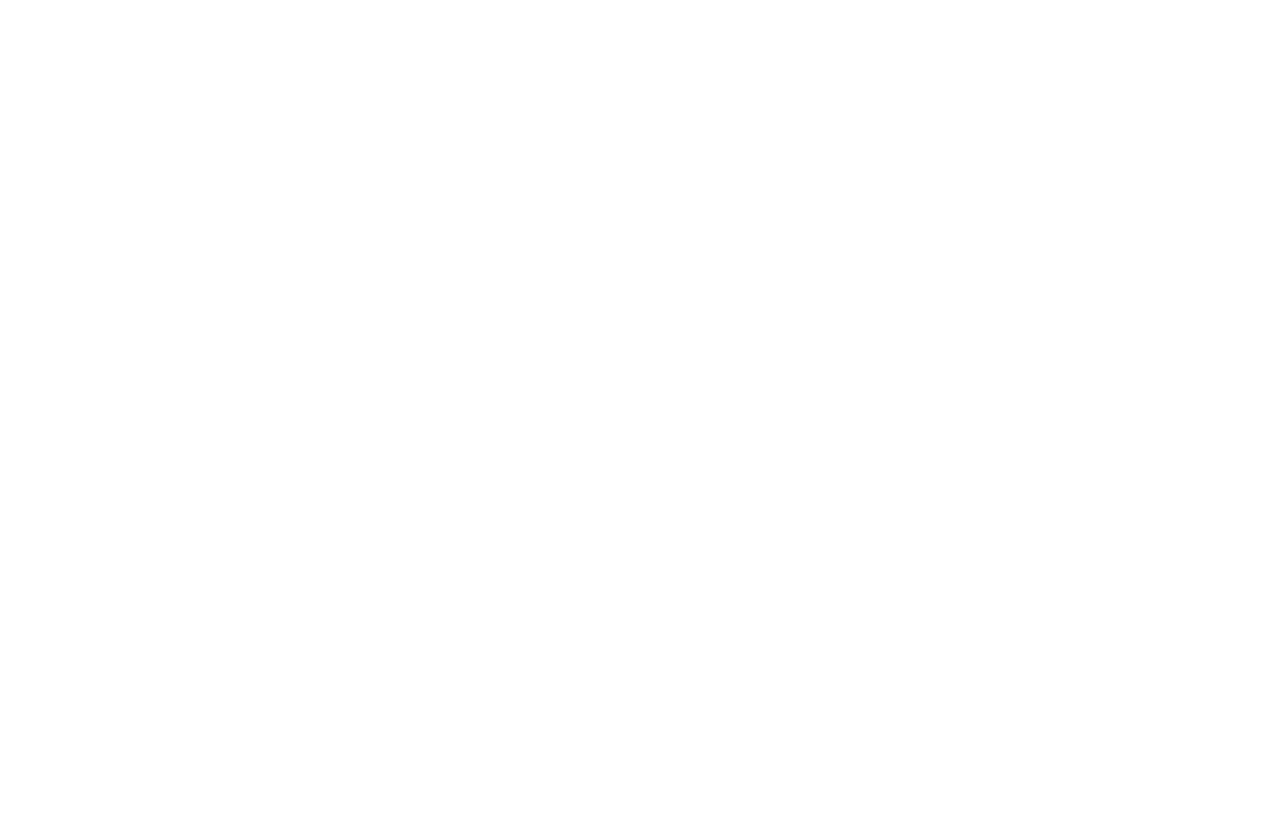
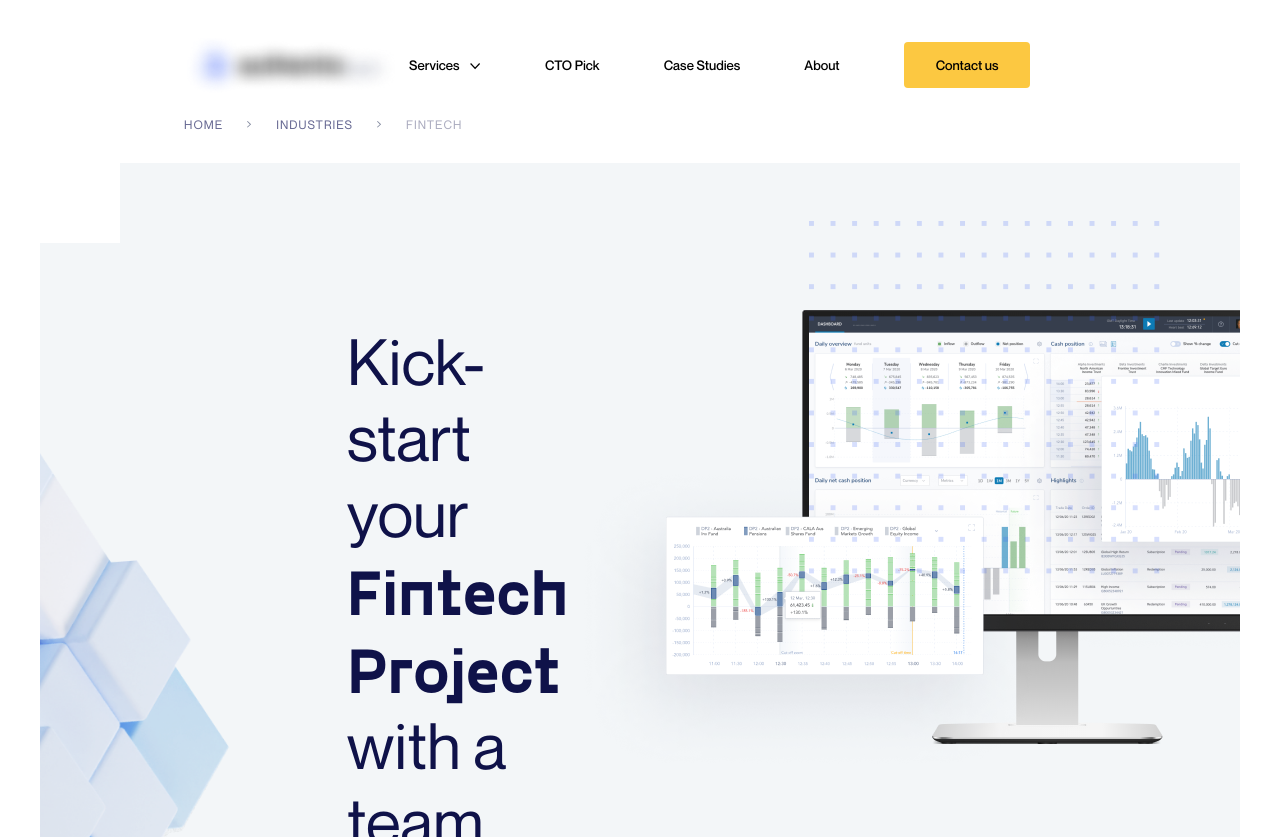
Before and after one commit to Daniel-Bober/WebChefs-2, a Vue app: page / in a window 1280 px wide. Before the commit the page ends 800 px from the top, so only its background shows below. Built offline with nearby package versions, Linux system fonts and the light colour scheme.

Commit message:
feat: add HeroSection comp to App, fix typo

```diff
--- a/src/App.vue
+++ b/src/App.vue
@@ -1,9 +1,12 @@
 <template>
-
+  <main>
+    <HeroSection></HeroSection>
+  </main>
 </template>
 
 <script setup lang="ts">
 
+import HeroSection from "@/components/fintechSections/HeroSection.vue";
 </script>
 
 <style scoped>
--- a/src/assets/scss/main.scss
+++ b/src/assets/scss/main.scss
@@ -15,7 +15,7 @@
   src: url("../fonts/GoshaSansRegular.otf");
 }
 @font-face {
-  font-family: "neue-montreal-bold";
+  font-family: "gosha-sans-bold";
   src: url("../fonts/GoshaSansBold.otf");
 }
 
```
